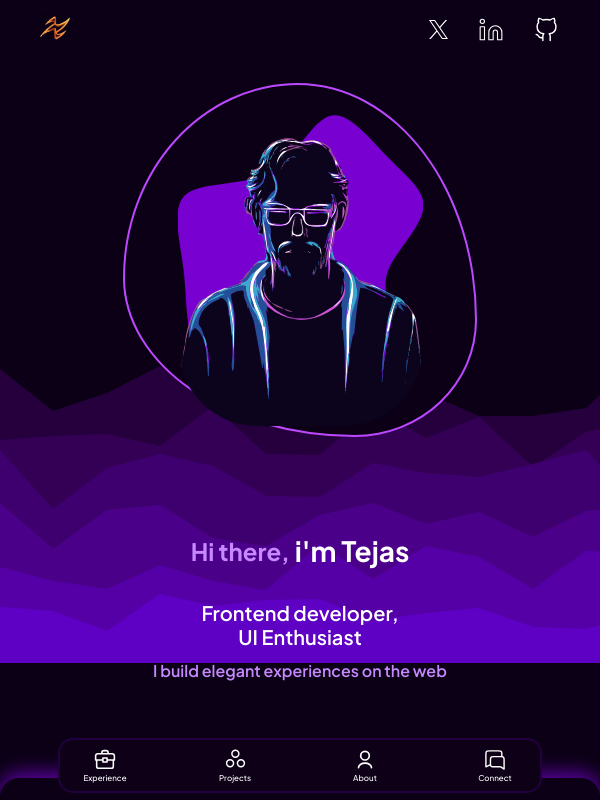
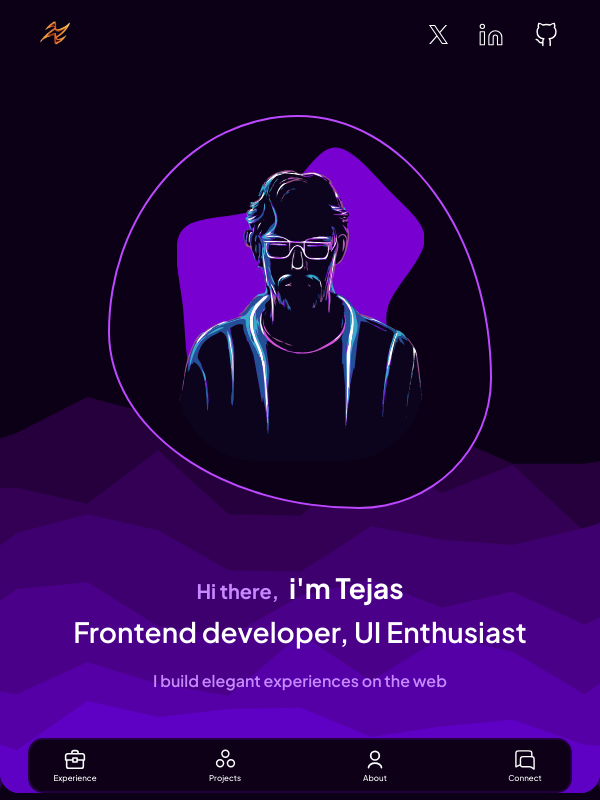
Before and after one commit to tejas-git64/tejas-git64.github.io, a plain HTML site: page index.html in a window 600 px wide. Drawn offline with Linux system fonts and the light colour scheme.

Commit message:
improved intro responsiveness for <640px width

```diff
--- a/assets/index-CgK9LpLn.css
+++ b/assets/index-CgK9LpLn.css
@@ -233,14 +233,18 @@ nav #logo {
 }
 #introduction .intro-background {
 	width: 100%;
-	height: auto;
+	height: 100dvh;
+	max-height: max-content;
 	position: absolute;
-	top: 0;
+	bottom: 0;
 	left: 0;
+	z-index: -10;
+}
+
+#introduction .intro-background img {
+	width: 100%;
+	height: 100%;
 	object-fit: cover;
-	z-index: -10;
-	overflow: hidden;
-	object-position: bottom;
 }
 .intro-text {
 	width: 100%;
@@ -275,6 +279,7 @@ h2 {
 	-webkit-animation: fadeInLeft 0.5s ease;
 	animation: fadeInLeft 0.5s ease;
 	font-weight: 600;
+	flex-wrap: wrap;
 }
 .intro-text p {
 	color: #c689ff;
@@ -1199,7 +1204,7 @@ h2 {
 		justify-content: space-between;
 		align-items: center;
 		width: 90%;
-		padding: 5px 0;
+		padding: 10px 0 0;
 	}
 	nav .links {
 		display: none;
@@ -1221,43 +1226,47 @@ h2 {
 	#logo {
 		padding: 0 10px;
 	}
+	#mobile-container .mobile-nav {
+		width: 85%;
+	}
 	#introduction {
 		width: 100%;
+		height: 85dvh;
+		max-height: 700px;
 		margin: 0 auto;
 		flex-direction: column-reverse;
-		border-radius: 0;
+		border-radius: 20px;
 	}
 	#introduction .intro-images {
-		width: 350px;
-		height: 350px;
+		width: 380px;
+		height: 390px;
 		margin-top: 20px;
 	}
 	#introduction .intro-images img {
-		width: 70%;
+		width: 65%;
 		padding: 50px 0 0;
 	}
 	#introduction .intro-text {
 		width: 80%;
-		justify-content: flex-end;
-		align-items: center;
-		margin: 65px auto;
+		align-items: center;
 		text-align: center;
 	}
 	#introduction .intro-text header {
 		align-items: center;
-	}
-	#introduction .intro-text header h2 {
-		font-size: 1.75rem;
-		margin-right: 5px;
+		height: 30px;
+	}
+	#introduction .intro-text header h4 {
+		font-size: 1.25rem;
+		margin: 0 10px -5.5px 0;
 	}
 	#introduction .intro-text header h1 {
 		font-size: 1.75rem;
 	}
 	#introduction .intro-text b {
-		font-size: 1.25rem;
+		font-size: 1.75rem;
 		text-align: center;
-		line-height: 1.5rem;
-		padding: 0 10px;
+		line-height: 2.4rem;
+		padding: 10px 0;
 	}
 	#introduction .intro-text p {
 		font-size: 1rem;
@@ -1267,8 +1276,8 @@ h2 {
 		display: none;
 	}
 	#portfolio {
-		padding-top: 25px;
-		/* background-image: url(/svgs/portfolio/portfolio639.svg); */
+		padding-top: 55px;
+		background-image: url(/svgs/portfolio/portfolio639.svg);
 	}
 	#portfolio h1 {
 		font-size: 1.75rem;
--- a/index.html
+++ b/index.html
@@ -118,7 +118,7 @@
             <h4>Hi there,</h4>
             <h1>i'm Tejas</h1>
           </header>
-          <b>Frontend developer,<br>UI Enthusiast</br>
+          <b>Frontend developer, UI Enthusiast</br>
             <p>I build elegant experiences on the web</p>
             <div class="connect">
               <a href="#contact">Let's talk
```
